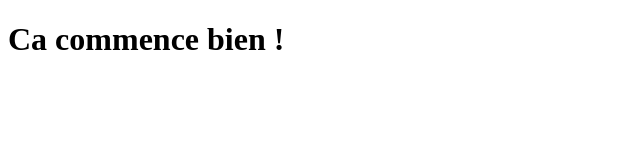
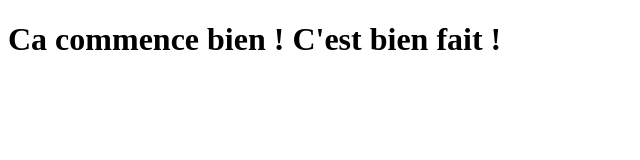
Before and after one commit to enzomak11/coursera-test, a plain HTML site: page site/index.html in a window 1280 px wide. Shown: the whole page, without its empty margins (0-640 px from the left). Drawn offline with Linux system fonts and the light colour scheme.

Commit message:
Small addition to our page content

```diff
--- a/site/index.html
+++ b/site/index.html
@@ -4,6 +4,6 @@
 	<title>Coursera début de formation</title>
 </head>
 <body>
-<h1>Ca commence bien !</h1>
+<h1>Ca commence bien ! C'est bien fait !</h1>
 </body>
 </html>
```
